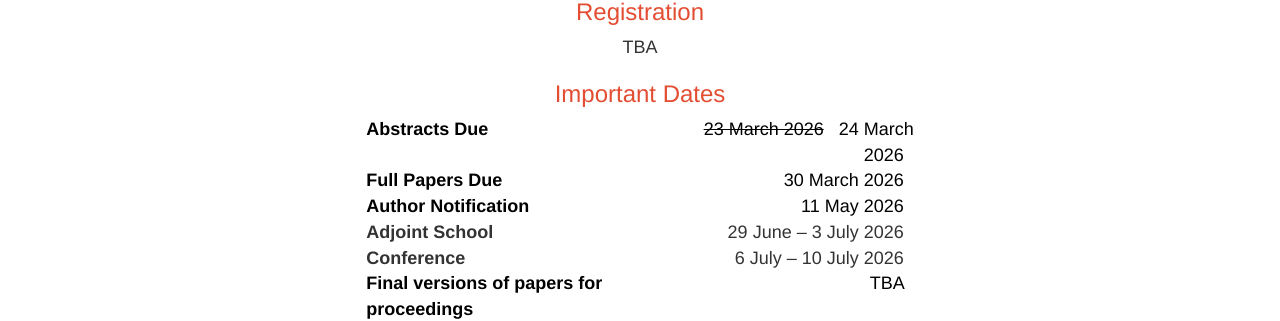
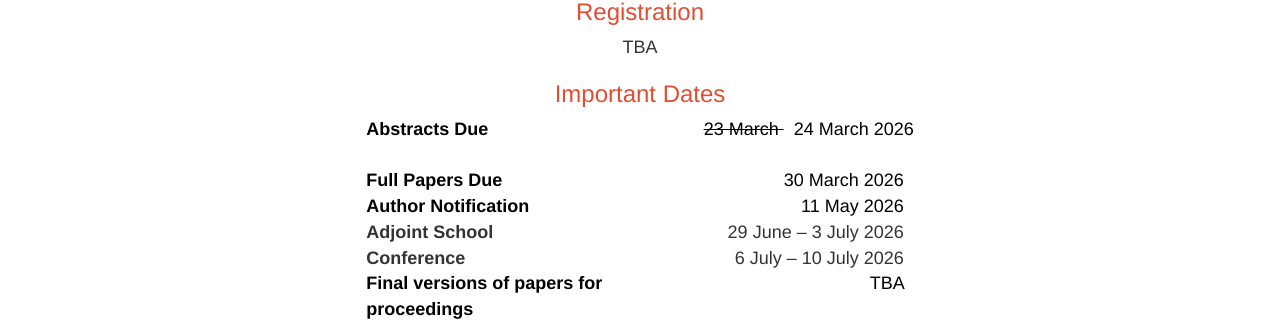
Before and after one commit to actconf2026/actconf2026.github.io, a Jekyll site: the page built from index.html, in a window 1280 px wide and 1193 px high. Shown: the part 785-1106 px from the top of the window. Built offline with Jekyll 4.4.1, drawn with Linux system fonts in a browser that asks for light colours.

Commit message:
Minor update

```diff
--- a/index.html
+++ b/index.html
@@ -65,7 +65,7 @@ layout: act
           <tbody>
 		<tr>
 			<td><font color="black"><strong>Abstracts Due</strong></font></td>
-			<td style="text-align:right;"><font color="black"> <s>23 March 2026</s> &nbsp; 24 March 2026 &nbsp</font></td>
+			<td style="text-align:right;"><font color="black"> <s>23 March </s> &nbsp 24 March 2026 &nbsp</font></td>
 		</tr>
         <tr>
             <td><font color="black"><strong>Full Papers Due</strong></font></td>
```
